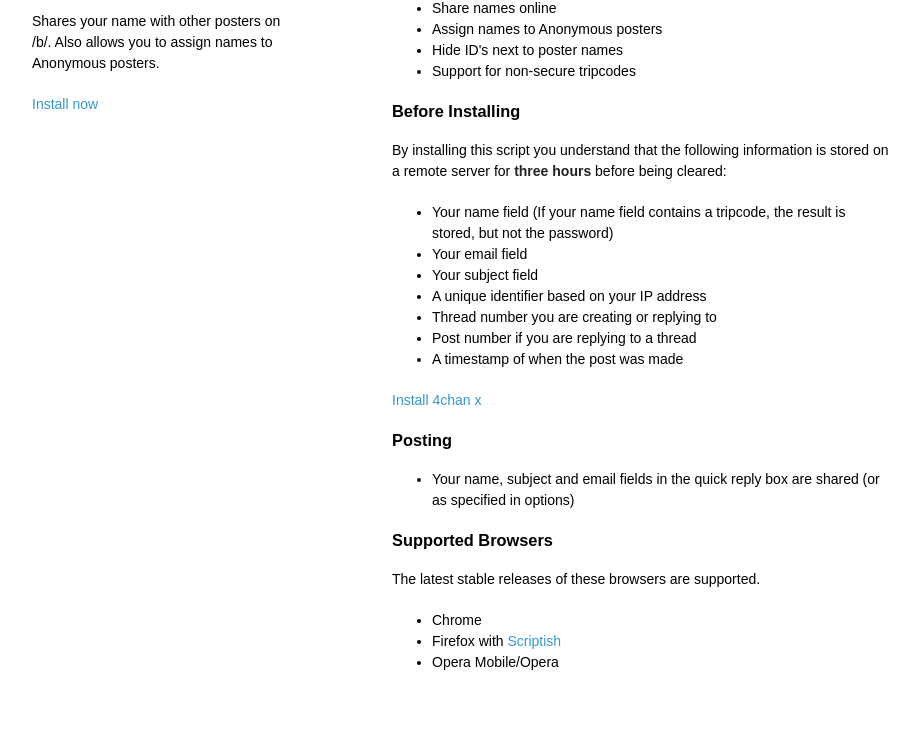
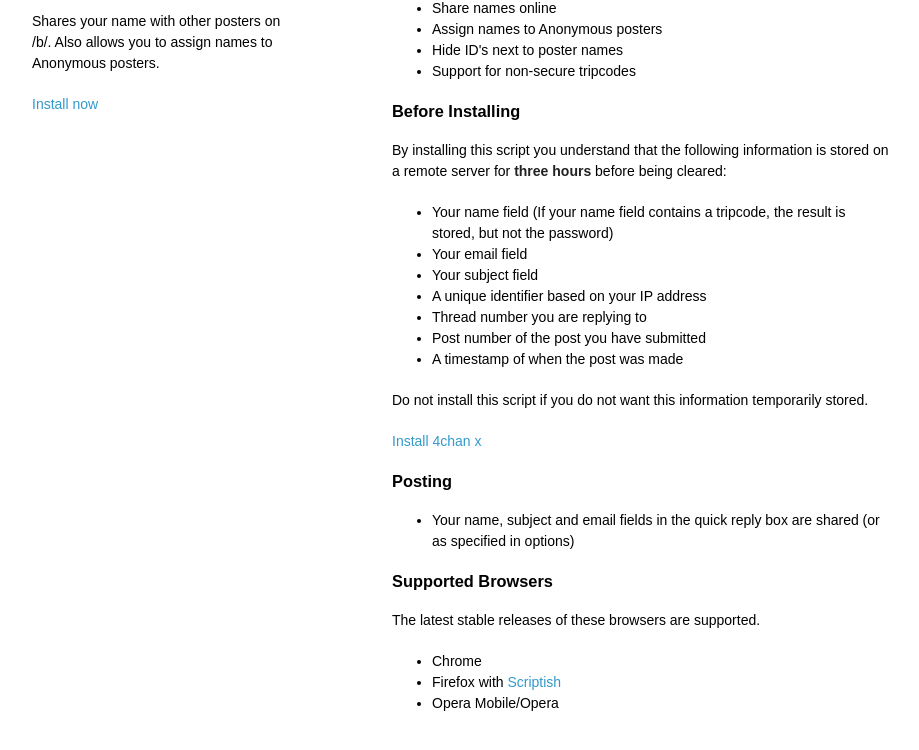
Before and after one commit to milkytiptoe/Name-Sync, a plain HTML site: page index.html in a window 1280 px wide. Shown: the part 98-848 px from the top of the page, without its empty margins (178-1097 px from the left). Drawn offline with Linux system fonts and the light colour scheme.

Commit message:
word tweak

```diff
--- a/index.html
+++ b/index.html
@@ -34,10 +34,11 @@
           <li>Your email field</li>
           <li>Your subject field</li>
           <li>A unique identifier based on your IP address</li>
-          <li>Thread number you are creating or replying to</li>
-          <li>Post number if you are replying to a thread</li>
+          <li>Thread number you are replying to</li>
+          <li>Post number of the post you have submitted</li>
           <li>A timestamp of when the post was made</li>
         </ul>
+        <p>Do not install this script if you do not want this information temporarily stored.</p>
         <p><a href="http://mayhemydg.github.com/4chan-x/">Install 4chan x</a></p>
 
 <h3>Posting</h3>
```
